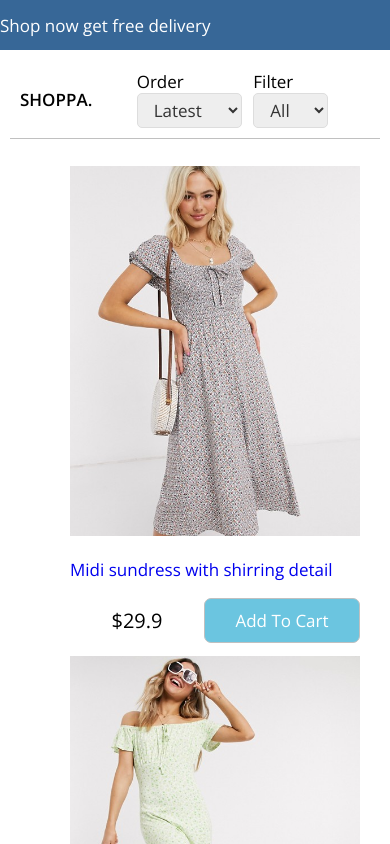
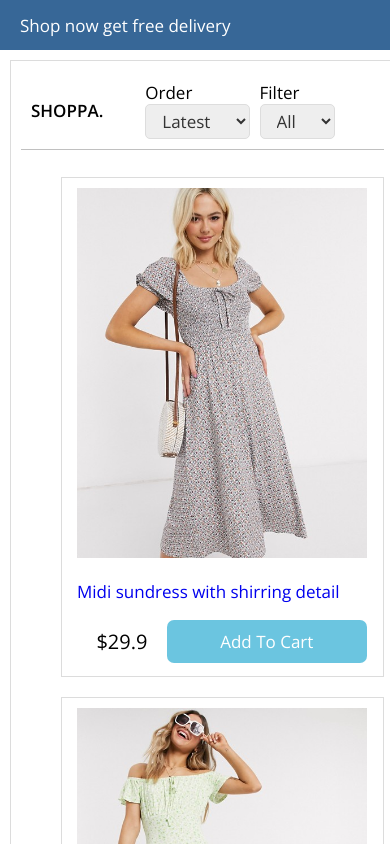
Before and after one commit to younessdev9/shoppa, a React (Create React App) app: page / in a window 390 px wide. Shown: the top 844 px of the page. Built offline with nearby package versions, Linux system fonts and the light colour scheme.

Commit message:
implimenting media queries and adding some styles to the Modal

```diff
--- a/src/components/cart.jsx
+++ b/src/components/cart.jsx
@@ -26,12 +26,12 @@ const Cart = ({ cartItems, removeFromCart }) => {
         <div className="cart cart-header">Cart is empty</div>
       ) : (
         <div className="cart cart-header">
-          you have {cartItems.length} in the Cart{' '}
+          You have {cartItems.length} items in you're shopping Cart{' '}
         </div>
       )}
       <div>
         <div className="cart">
-          <Fade left cascade>
+          <Fade right cascade>
             <ul className="cart-items">
               {cartItems.map((item) => (
                 <li key={item._id}>
@@ -131,11 +131,11 @@ const Cart = ({ cartItems, removeFromCart }) => {
                         </button>
                       </li>
                       {data && (
-                        <div>
+                        <p className="thanks-message">
                           thank you {data.name} for perchasing we will chip the
                           products as soon as possible to the address{' '}
                           {data.address}
-                        </div>
+                        </p>
                       )}
                     </ul>
                   </form>
--- a/src/components/products.jsx
+++ b/src/components/products.jsx
@@ -6,13 +6,23 @@ import formateCurrency from './util';
 import Zoom from 'react-reveal/Zoom';
 import { addToCartAction } from '../redux/cart/cart.Actions';
 
-const Products = ({ products, addToCard, cartItems }) => {
+const Products = ({ products, addToCard }) => {
   const [product, setProduct] = useState(null);
   const openModal = (product) => {
     setProduct(product);
   };
   const closeModal = () => {
     setProduct(null);
+  };
+  const customStyles = {
+    content: {
+      top: '50%',
+      left: '50%',
+      right: 'auto',
+      bottom: 'auto',
+      marginRight: '-50%',
+      transform: 'translate(-50%, -50%)',
+    },
   };
   return (
     <div>
@@ -28,8 +38,7 @@ const Products = ({ products, addToCard, cartItems }) => {
                 <div className="product-price">
                   <div>{formateCurrency(product.price)}</div>
                   <button
-                    className="button primary"
-                    id="add-to-cart"
+                    className="add-to-cart"
                     onClick={() => addToCard(product)}
                   >
                     Add To Cart
@@ -41,7 +50,7 @@ const Products = ({ products, addToCard, cartItems }) => {
         </ul>
       </Fade>
       {product && (
-        <Modal isOpen={true} onRequestClose={closeModal}>
+        <Modal isOpen={true} onRequestClose={closeModal} style={customStyles}>
           <Zoom>
             <button onClick={closeModal} className="close-modal">
               X
@@ -50,21 +59,22 @@ const Products = ({ products, addToCard, cartItems }) => {
               <img src={product.image} alt={product.title} />
               <div className="product-details-description">
                 <p className="modal__product-title">{product.title}</p>
-                <p>{product.description}</p>
+                <p className="modal-product-description">
+                  {product.description}
+                </p>
                 <p>
-                  Aviable Sizes
+                  Available sizes :{' '}
                   {product.availableSizes.map((el) => (
                     <span>
                       {' '}
-                      <button className="button">{el}</button>{' '}
+                      <button className="available-sizes">{el}</button>{' '}
                     </span>
                   ))}
                 </p>
                 <div className="product-price">
-                  <div>
-                    {formateCurrency(product.price)}
+                  <span>{formateCurrency(product.price)}</span>
                   <button
-                      className="button primary"
+                    className="add-to-cart"
                     onClick={() => {
                       addToCard(product);
                       closeModal();
@@ -72,7 +82,6 @@ const Products = ({ products, addToCard, cartItems }) => {
                   >
                     Add to Cart
                   </button>
-                  </div>
                 </div>
               </div>
             </div>
--- a/src/index.css
+++ b/src/index.css
@@ -43,8 +43,7 @@ header {
   background-color: #376797;
   display: flex;
   align-items: center;
-}
-a:hover {
+  padding: 0.5rem 2rem;
 }
 header a {
   color: #ffff;
@@ -66,10 +65,14 @@ footer {
   flex-wrap: wrap;
 }
 .main {
-  flex: 3 30rem;
+  flex: 3 60rem;
+  border: 1px solid #80808047;
+  margin: 1rem;
 }
 .sidebar {
+  border: 1px solid #80808047;
   flex: 1 20rem;
+  margin: 1rem;
 }
 /* *****  filter styles***** */
 
@@ -83,7 +86,6 @@ footer {
   font-size: 1.7rem;
   border: 1px solid #dddddd;
 }
-
 /* products */
 
 .products {
@@ -98,6 +100,11 @@ footer {
   flex: 0 1 29rem;
   height: 47rem;
   padding: 1rem;
+  border: 1px solid #80808047;
+  padding-right: 16px;
+  padding-bottom: 18px;
+  padding-left: 15px;
+  margin: 1rem;
 }
 .product {
   display: flex;
@@ -110,24 +117,15 @@ footer {
   max-width: 37rem;
   max-height: 37rem;
 }
-
 .product-price {
   display: flex;
   justify-content: space-between;
   align-items: center;
 }
-.product-price div,
-.product-price button {
+.product-price div {
   text-align: center;
+  font-size: 2rem;
   flex: 1;
-}
-.product-price div {
-  font-size: 2rem;
-}
-.proced-btn {
-  padding: 1rem;
-  cursor: pointer;
-  border: none;
 }
 .proced-btn:hover {
   background-color: #21bbe9f5;
@@ -142,16 +140,20 @@ footer {
   background-color: #65c3dff5;
   color: #ffffff;
 }
-#add-to-cart,
+.add-to-cart,
 .proced-btn {
+  width: 20rem;
+  padding: 1rem;
+  cursor: pointer;
+  border: none;
   background-color: #65c3dff5;
   color: #ffffff;
   border-radius: 7px;
 }
-#add-to-cart:hover {
+.add-to-cart:hover {
   background-color: #21bbe9f5;
 }
-#add-to-cart:focus {
+.add-to-cart:focus {
   outline: none;
 }
 .checkout-btn {
@@ -267,10 +269,25 @@ input {
   border: 0.1rem #c0c0c0 solid;
 }
 
-/*********  MOADAL  *************/
+/* ********MODAL STYLES********* */
 .modal__product-title {
   font-weight: 700;
 }
+.close-modal {
+  background-color: #dd7464de;
+  border: none;
+  cursor: pointer;
+}
+.close-modal:hover {
+  background-color: #e95139;
+}
+.close-modal:focus {
+  outline: none;
+}
+.modal-product-description {
+  max-width: 50rem;
+}
+/* ***************************** */
 
 .product-details {
   display: flex;
@@ -283,14 +300,20 @@ input {
   max-width: 46rem;
   margin: 0 auto;
 }
+@media only screen and (max-width: 500px) {
+  .product-details img {
+    max-width: 25rem;
+  }
+}
 .product-details-description {
   flex: 1 1;
   margin: 1rem;
+  padding: 1.4rem;
 }
 .close-modal {
   position: absolute;
-  right: 1rem;
-  top: 2.5rem;
+  right: 3rem;
+  top: 3rem;
   z-index: 1000;
 }
 .product-price {
@@ -301,10 +324,17 @@ input {
 .product-price div,
 .product-price button {
   text-align: center;
-  flex: 1;
 }
-.product-price div {
+.available-sizes {
+  background-color: #7ee3b4;
+  color: black;
+  border: none;
+  padding: 0.8rem;
+}
+
+.product-price span {
   font-size: 2rem;
+  font-weight: bold;
 }
 .button {
   padding: 1rem;
--- a/src/index.js
+++ b/src/index.js
@@ -7,12 +7,10 @@ import './index.css';
 import App from './App';
 
 ReactDOM.render(
-  <React.StrictMode>
-    <Provider store={store}>
-      <PersistGate persistor={persistor}>
-        <App />
-      </PersistGate>
-    </Provider>
-  </React.StrictMode>,
+  <Provider store={store}>
+    <PersistGate persistor={persistor}>
+      <App />
+    </PersistGate>
+  </Provider>,
   document.getElementById('root')
 );
```
Lines whose indentation alone changed are shown as unchanged.
